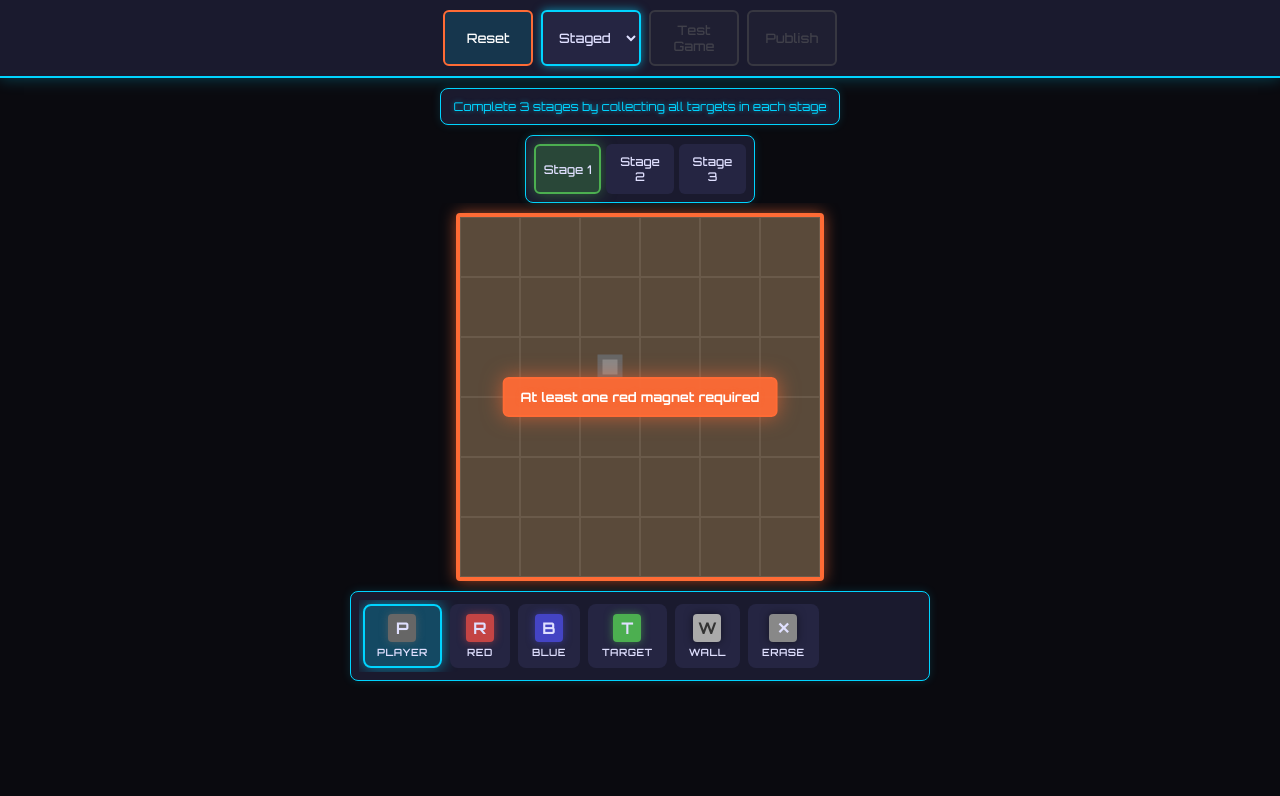
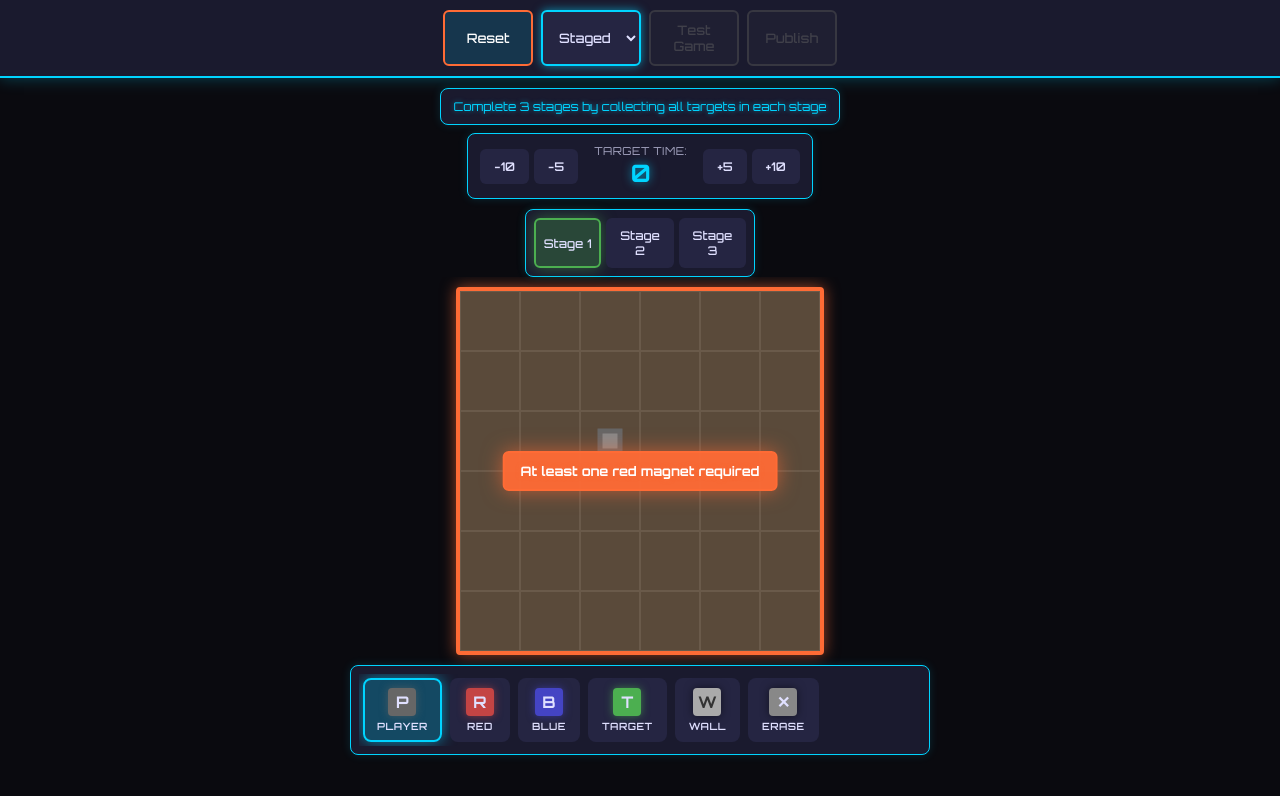
Before and after one commit to cork89/polarity, a website with bundled scripts: page src/editor.html in a window 1280 px wide. Both pictures are taken after a click on the button "Reset". Built offline with nearby package versions, Linux system fonts and the light colour scheme.

Commit message:
add target score to editor + fix type errors

```diff
--- a/src/editor.html
+++ b/src/editor.html
@@ -492,6 +492,84 @@
         text-shadow: 0 0 5px var(--neon-cyan-glow);
       }
 
+      .target-input-container {
+        display: flex;
+        align-items: center;
+        justify-content: center;
+        gap: var(--gap-md);
+        background: var(--panel-bg);
+        border-radius: var(--radius-lg);
+        padding: var(--padding-md) var(--padding-lg);
+        margin: var(--gap-md) var(--gap-lg) 0 var(--gap-lg);
+        border: 1px solid var(--border-color);
+        box-shadow: 0 0 10px rgba(0, 212, 255, 0.15);
+        flex-shrink: 0;
+      }
+
+      .target-control-group {
+        display: flex;
+        gap: var(--gap-sm);
+      }
+
+      .target-display {
+        display: flex;
+        flex-direction: column;
+        align-items: center;
+        min-width: 100px;
+        padding: 0 var(--padding-sm);
+      }
+
+      .target-label {
+        font-size: 11px;
+        color: rgba(224, 224, 255, 0.7);
+        text-transform: uppercase;
+        letter-spacing: 0.5px;
+      }
+
+      .target-value {
+        font-size: 24px;
+        font-weight: 700;
+        color: var(--neon-cyan);
+        text-shadow: 0 0 10px var(--neon-cyan-glow);
+        font-family: "Orbitron", sans-serif;
+      }
+
+      .target-btn {
+        padding: var(--padding-sm) 12px;
+        background: var(--panel-bg-light);
+        border: 2px solid transparent;
+        border-radius: var(--radius-md);
+        color: var(--text-color);
+        cursor: pointer;
+        font-size: 12px;
+        font-weight: 600;
+        font-family: "Orbitron", sans-serif;
+        transition: var(--transition-fast);
+        min-width: 40px;
+      }
+
+      .target-btn:hover {
+        background: rgba(0, 212, 255, 0.2);
+        border-color: var(--neon-cyan);
+        box-shadow: var(--shadow-cyan);
+      }
+
+      .target-btn:active {
+        transform: scale(0.95);
+      }
+
+      .target-btn-decrease:hover {
+        background: rgba(255, 107, 53, 0.2);
+        border-color: var(--neon-orange);
+        box-shadow: 0 0 10px var(--neon-orange-glow);
+      }
+
+      .target-btn-increase:hover {
+        background: rgba(76, 175, 80, 0.2);
+        border-color: #4caf50;
+        box-shadow: 0 0 10px rgba(76, 175, 80, 0.5);
+      }
+
       .level-info-compact {
         background: var(--panel-bg-light);
         border: 1px solid var(--border-color);
@@ -525,7 +603,8 @@
       /* Responsive adjustments */
       @media (min-width: 600px) {
         .stage-selector,
-        .game-mode-description {
+        .game-mode-description,
+        .target-input-container {
           max-width: 600px;
           margin-left: auto;
           margin-right: auto;
@@ -557,6 +636,22 @@
     <!-- Game Mode Description -->
     <div class="game-mode-description" id="gameModeDescription">
       Complete 3 stages by collecting all targets in each stage
+    </div>
+
+    <!-- Target Input -->
+    <div class="target-input-container" id="targetInputContainer">
+      <div class="target-control-group">
+        <button class="target-btn target-btn-decrease" data-amount="-10">-10</button>
+        <button class="target-btn target-btn-decrease" data-amount="-5">-5</button>
+      </div>
+      <div class="target-display">
+        <span class="target-label" id="targetLabel">Target Score:</span>
+        <span class="target-value" id="targetValue">0</span>
+      </div>
+      <div class="target-control-group">
+        <button class="target-btn target-btn-increase" data-amount="5">+5</button>
+        <button class="target-btn target-btn-increase" data-amount="10">+10</button>
+      </div>
     </div>
 
     <!-- Stage Selector -->
--- a/src/editor.ts
+++ b/src/editor.ts
@@ -337,6 +337,14 @@ function updateEditorForGameMode() {
     if (targetCountEl) targetCountEl.style.display = "flex";
   }
 
+  // Re-clamp target value when switching game modes and save to storage
+  const clampedValue = clampTargetValue(currentLevel.target);
+  if (clampedValue !== currentLevel.target) {
+    currentLevel.target = clampedValue;
+    saveLevelToStorage();
+  }
+
+  updateTargetInputUI();
   draw();
   updateStats();
   updateValidationUI();
@@ -756,6 +764,14 @@ document.getElementById("gameModeSelect")?.addEventListener("change", (e) => {
   updateEditorForGameMode();
 });
 
+// Target button click handlers
+document.querySelectorAll(".target-btn").forEach((btn) => {
+  btn.addEventListener("click", () => {
+    const amount = parseInt(btn.getAttribute("data-amount") || "0", 10);
+    handleTargetButtonClick(amount);
+  });
+});
+
 // Update stage selector UI
 function updateStageSelector() {
   document.querySelectorAll(".stage-btn").forEach((btn) => {
@@ -853,6 +869,49 @@ document.getElementById("publishBtn")!.addEventListener("click", () => {
 // SessionStorage management
 const STORAGE_KEY = "polarity_editor_level";
 
+// Target input management
+const TARGET_MAX_SCORE = 300;
+const TARGET_MAX_TIME = 120;
+
+function getTargetMax(): number {
+  return currentLevel.gameMode === "timeAttack"
+    ? TARGET_MAX_SCORE
+    : TARGET_MAX_TIME;
+}
+
+function getTargetLabel(): string {
+  return currentLevel.gameMode === "timeAttack"
+    ? "Target Score:"
+    : "Target Time:";
+}
+
+function updateTargetInputUI() {
+  const targetLabel = document.getElementById("targetLabel");
+  const targetValue = document.getElementById("targetValue");
+
+  if (targetLabel) {
+    targetLabel.textContent = getTargetLabel();
+  }
+
+  if (targetValue) {
+    targetValue.textContent = String(currentLevel.target);
+  }
+}
+
+function clampTargetValue(value: number): number {
+  const max = getTargetMax();
+  if (value < 0) return 0;
+  if (value > max) return max;
+  return value;
+}
+
+function handleTargetButtonClick(amount: number) {
+  const newValue = currentLevel.target + amount;
+  currentLevel.target = clampTargetValue(newValue);
+  updateTargetInputUI();
+  saveLevelToStorage();
+}
+
 function saveLevelToStorage() {
   sessionStorage.setItem(STORAGE_KEY, JSON.stringify(currentLevel));
   updateTestGameButtonState();
```
Also changed, not shown: src/play.ts (+10 -10 lines).
